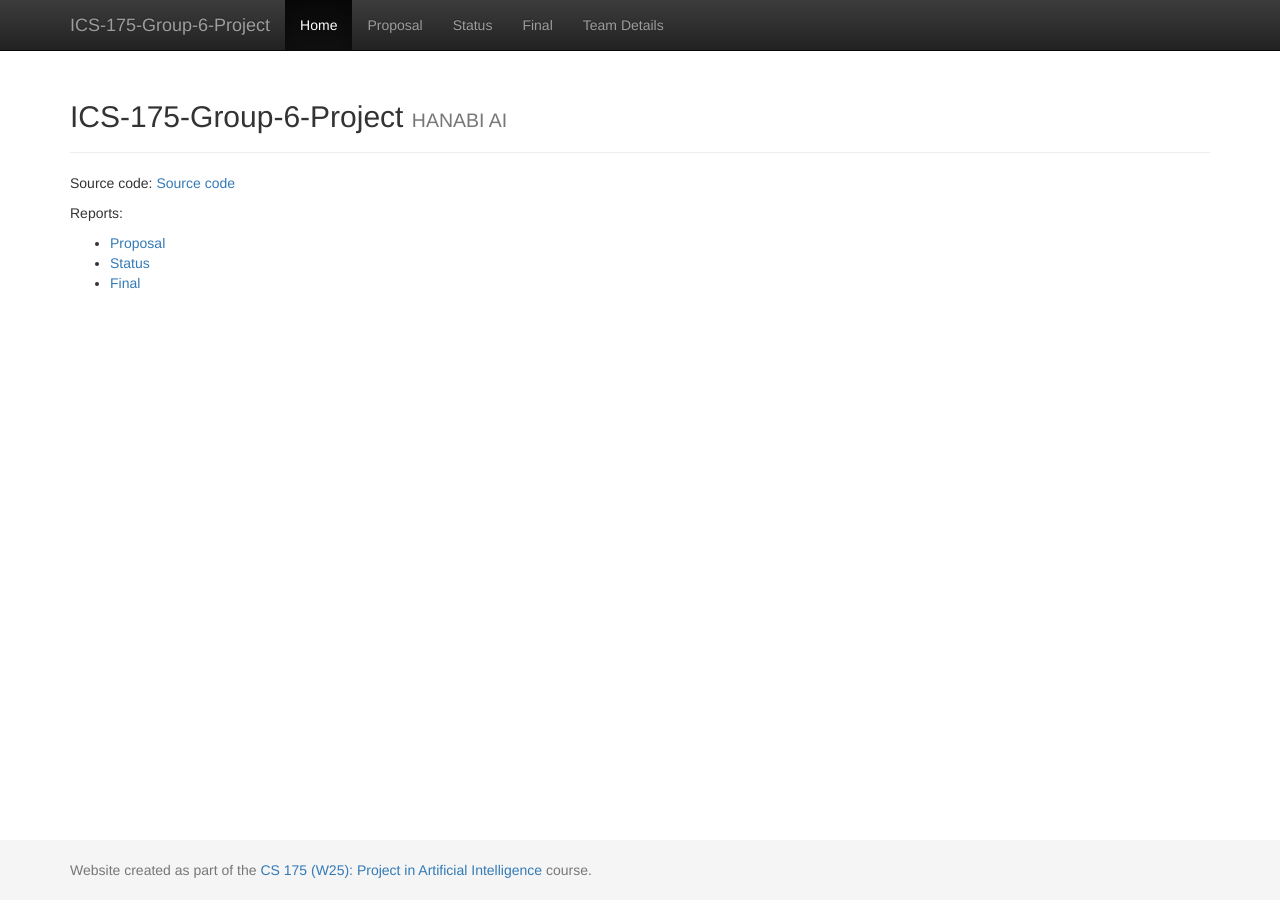
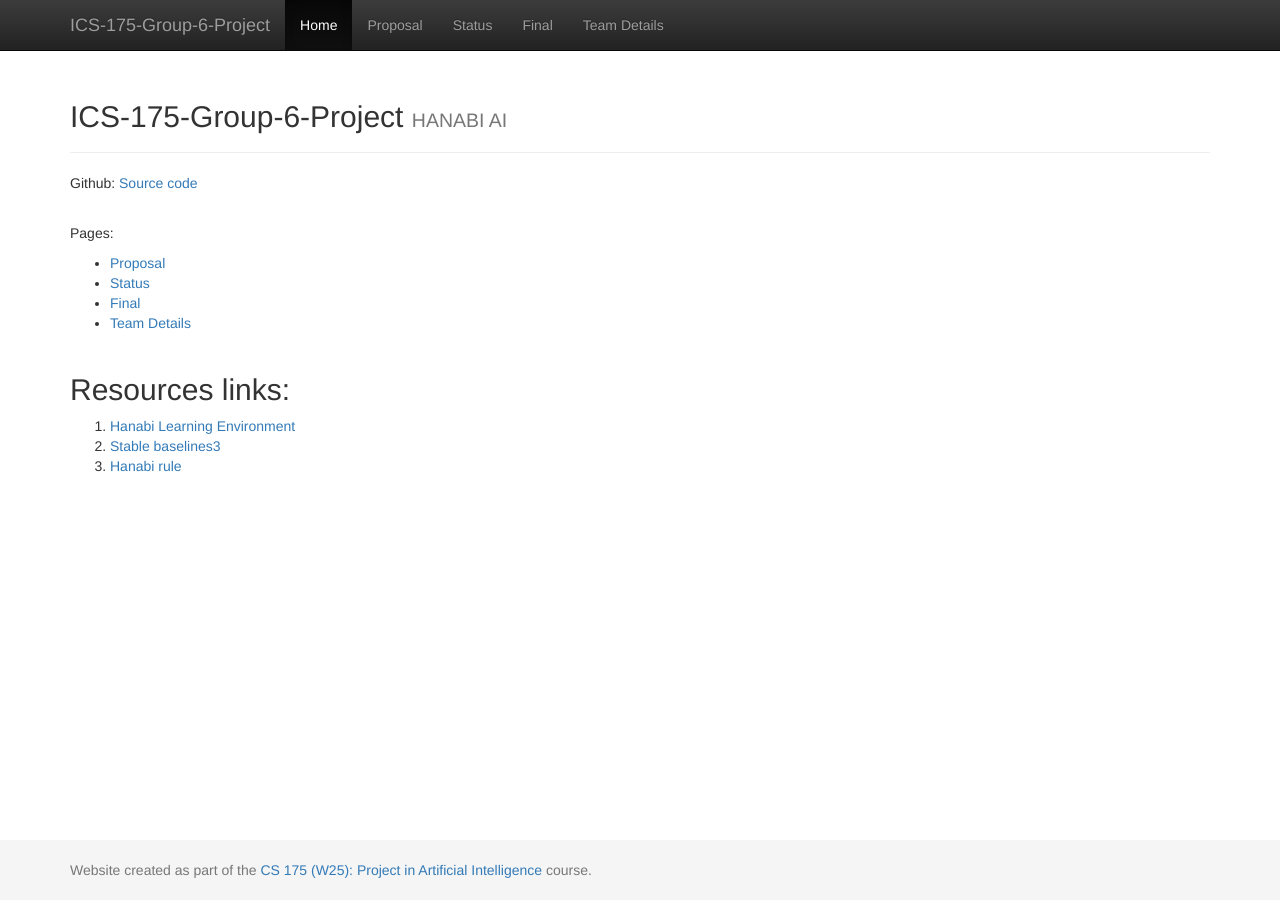
Before and after one commit to pddpdd20020105/ICS-175-fireworker, a Jekyll site: the page built from docs/index.md, in a window 1280 px wide. Built offline with Jekyll 4.4.1, drawn with Linux system fonts in a browser that asks for light colours.

Commit message:
Update index.md

```diff
--- a/docs/index.md
+++ b/docs/index.md
@@ -3,10 +3,19 @@ layout: default
 title:  Home
 ---
 
-Source code: [Source code](https://github.com/pddpdd20020105/ICS-175-Group-6-Project/tree/main)
+Github: [Source code](https://github.com/pddpdd20020105/ICS-175-Group-6-Project/tree/main)
+<br>
+<br>
 
-Reports:
-
+Pages:
 - [Proposal](proposal.html)
 - [Status](status.html)
 - [Final](final.html)
+- [Team Details](team.html)
+<br>
+<br>
+
+## Resources links:
+1. [Hanabi Learning Environment](https://github.com/google-deepmind/hanabi-learning-environment?tab=readme-ov-file)
+2. [Stable baselines3](https://github.com/DLR-RM/stable-baselines3)
+3. [Hanabi rule](https://github.com/Hanabi-Live/hanabi-live/blob/main/docs/rules.md)
```
